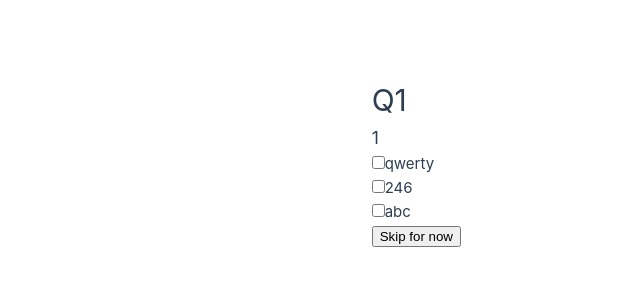
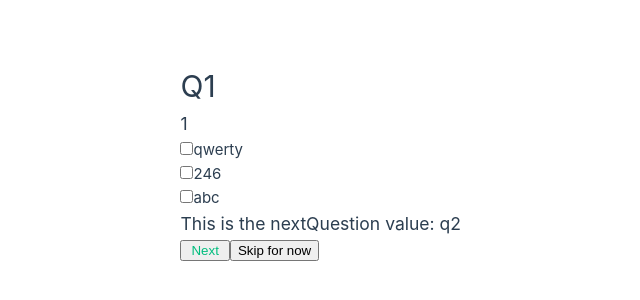
Before and after one commit to gabaddotey/notBlocked_RT, a Vue app: page /q1 in a window 1280 px wide. Shown: the part 238-538 px from the top of the page, without its empty margins (179-819 px from the left). Built offline with nearby package versions, Linux system fonts and the light colour scheme; the HTML template or start-up script is replaced by a standard one.

Commit message:
Next button goes to new route

```diff
--- a/src/components/MultiSelect.vue
+++ b/src/components/MultiSelect.vue
@@ -1,5 +1,7 @@
 <script setup lang="ts">
 import {ref,defineComponent, getCurrentInstance, onMounted } from 'vue'
+
+let idCount = 1
 
 /*const props = defineComponent({
   questionTitle: String,
@@ -8,7 +10,7 @@ import {ref,defineComponent, getCurrentInstance, onMounted } from 'vue'
 })
 */
 
-defineProps<{
+const props = defineProps<{
   questionTitle: string
   questionOptions: () => string[]
   nextQuestion: string
@@ -31,19 +33,15 @@ console.log("THIS IS THE ID AFTERRR"+props.id)*/
     <h3>{{ id }}</h3>
     <div class="wrapper" v-for="option in questionOptions">
       <input type="checkbox" value="{option}">{{ option }}</input>
+    </div>
+    <h3>This is the nextQuestion value: {{ nextQuestion }}</h3>
 
-    </div>
-  <div>
-    <!--<button><RouterLink :to="this.nextQuestion">Next</RouterLink></button>-->
+    <div>
+    <button><RouterLink :to="nextQuestion">Next</RouterLink></button>
     <button>Skip for now</button>
   </div>
 </template>
 
 <style scoped>
 
-/* .wrapper{
-    background-color: antiquewhite;
-} */
-
-
 </style>
--- a/src/views/Q1View.vue
+++ b/src/views/Q1View.vue
@@ -11,7 +11,7 @@ const oplist = ['qwerty','246','abc']
     <h1>Q1</h1>
 
     <!--<MultiQuestion props.questiontitle="How are you?" :question-options="['good', 'bad']" next-question="/q2"/>-->
-    <MultiQuestion id=1 :question-options = oplist next-question="???" ></MultiQuestion>
+    <MultiQuestion :id=1 :question-options = oplist next-question="q2" ></MultiQuestion>
   </div>
 
 </template>
```
